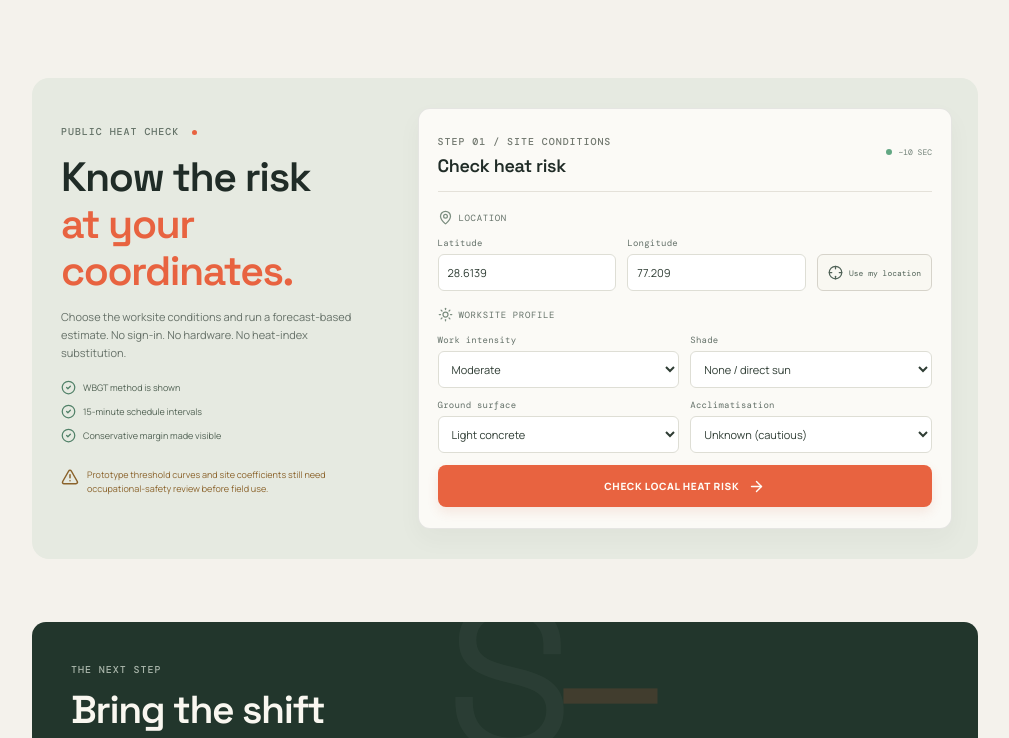
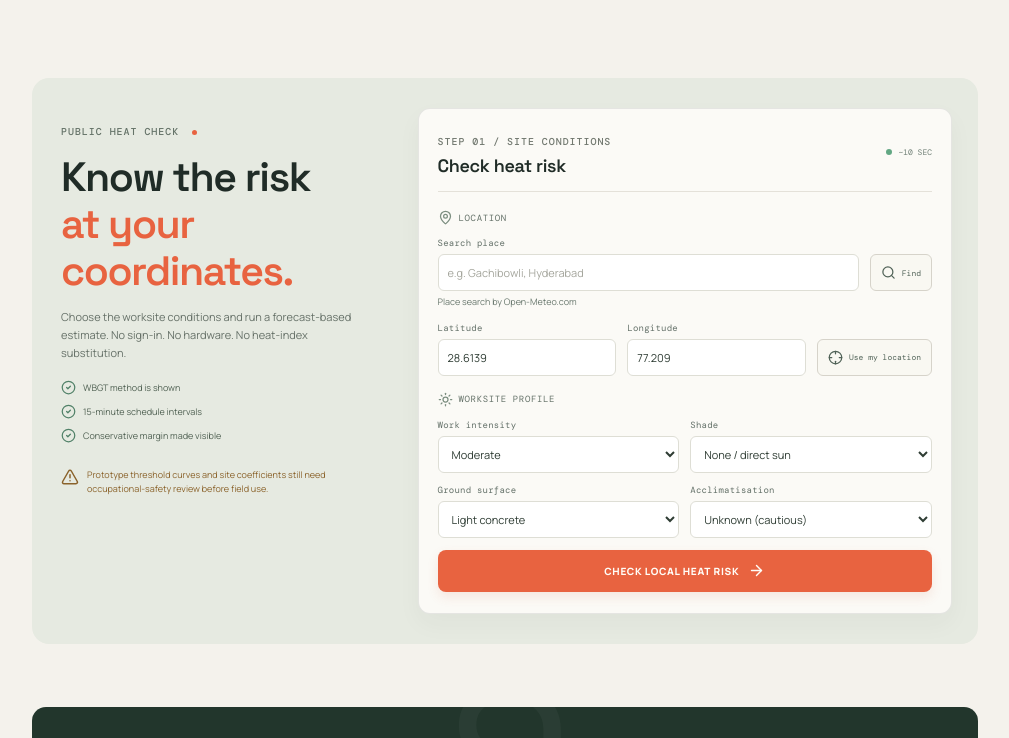
Before and after one commit to gufran-09/Shift-Shield, a React (Vite) app in the folder frontend/: page / in a window 1280 px wide. Shown: the part 1393-2131 px from the top of the page, without its empty margins (264-1273 px from the left). Built offline with nearby package versions, Linux system fonts and the light colour scheme.

Commit message:
feat(web): place-name search for site location; honest wording fixes

```diff
--- /dev/null
+++ b/frontend/src/components/PlaceSearch.tsx
@@ -0,0 +1,71 @@
+import { Search } from 'lucide-react';
+import { useState, type KeyboardEvent } from 'react';
+
+type Place = { id: number; name: string; latitude: number; longitude: number; timezone?: string; admin1?: string; admin2?: string; country?: string };
+
+const GEOCODER = 'https://geocoding-api.open-meteo.com/v1/search';
+
+/** Type a place name, pick a match, and the coordinates fill in. Uses Open-Meteo's free geocoder; only the typed name is sent. */
+export function PlaceSearch({ onPick }: { onPick: (place: { latitude: number; longitude: number; timezone?: string; label: string }) => void }) {
+  const [query, setQuery] = useState('');
+  const [results, setResults] = useState<Place[]>([]);
+  const [message, setMessage] = useState('');
+  const [busy, setBusy] = useState(false);
+
+  const search = async () => {
+    const name = query.trim();
+    if (name.length < 2) { setMessage('Type at least 2 letters.'); return; }
+    setBusy(true); setMessage(''); setResults([]);
+    try {
+      const response = await fetch(`${GEOCODER}?${new URLSearchParams({ name, count: '6', language: 'en', format: 'json' })}`);
+      if (!response.ok) throw new Error(String(response.status));
+      const data = (await response.json()) as { results?: Place[] };
+      const found = data.results ?? [];
+      // Indian places first, since ShiftShield's plans and demo are Indian.
+      found.sort((a, b) => Number(b.country === 'India') - Number(a.country === 'India'));
+      setResults(found);
+      if (!found.length) setMessage('No match. Try a city or area name, or enter coordinates.');
+    } catch {
+      setMessage('Place search is unavailable right now. Enter coordinates below.');
+    } finally {
+      setBusy(false);
+    }
+  };
+
+  const onKey = (event: KeyboardEvent<HTMLInputElement>) => {
+    if (event.key === 'Enter') { event.preventDefault(); void search(); }
+  };
+
+  const pick = (place: Place) => {
+    const label = [place.name, place.admin2 && place.admin2 !== place.name ? place.admin2 : '', place.admin1, place.country].filter(Boolean).join(', ');
+    onPick({ latitude: Number(place.latitude.toFixed(5)), longitude: Number(place.longitude.toFixed(5)), timezone: place.timezone, label });
+    setResults([]);
+    setQuery(label);
+    setMessage(`Using ${label}.`);
+  };
+
+  return (
+    <div className="place-search">
+      <div className="form-grid form-grid--location">
+        <label style={{ gridColumn: 'span 2' }}>Search place
+          <input value={query} onChange={(event) => setQuery(event.target.value)} onKeyDown={onKey} placeholder="e.g. Gachibowli, Hyderabad" aria-label="Search place by name" />
+        </label>
+        <button type="button" className="location-btn" onClick={() => void search()} disabled={busy}><Search size={15} /> {busy ? 'Searching…' : 'Find'}</button>
+      </div>
+      {results.length > 0 && (
+        <ul role="listbox" aria-label="Matching places" style={{ listStyle: 'none', margin: '6px 0 0', padding: 0, border: '1px solid #deded5', borderRadius: 6, background: '#fff', overflow: 'hidden' }}>
+          {results.map((place) => (
+            <li key={place.id}>
+              <button type="button" role="option" aria-selected={false} onClick={() => pick(place)} style={{ display: 'block', width: '100%', textAlign: 'left', padding: '8px 10px', border: 0, borderBottom: '1px solid #eeede6', background: 'transparent', font: '11px Manrope, sans-serif', color: '#2f3d34', cursor: 'pointer' }}>
+                <strong>{place.name}</strong>{' '}
+                <span style={{ color: '#7a8279' }}>{[place.admin2 && place.admin2 !== place.name ? place.admin2 : '', place.admin1, place.country].filter(Boolean).join(', ')}</span>
+              </button>
+            </li>
+          ))}
+        </ul>
+      )}
+      {message && <p className="inline-hint" style={{ marginTop: 6 }}>{message}</p>}
+      <p className="inline-hint" style={{ marginTop: 4 }}>Place search by Open-Meteo.com</p>
+    </div>
+  );
+}
--- a/frontend/src/pages/HeatCheckPage.tsx
+++ b/frontend/src/pages/HeatCheckPage.tsx
@@ -4,6 +4,7 @@ import { Link } from 'react-router-dom';
 import { Area, AreaChart, CartesianGrid, ResponsiveContainer, Tooltip, XAxis, YAxis } from 'recharts';
 import { api } from '../api';
 import { BandPill, ErrorNotice, Loading, SafetyNotice } from '../components/Primitives';
+import { PlaceSearch } from '../components/PlaceSearch';
 import { RouteHint } from '../components/RouteHint';
 import type { PublicHeatCheckResponse } from '../types';
 
@@ -76,6 +77,7 @@ export function HeatCheckPage() {
       <div className="check-form-wrap"><div className="check-form-header"><div><span className="eyebrow">STEP 01 / SITE CONDITIONS</span><h3>Check heat risk</h3></div><span className="form-time"><span className="online-dot" /> ~10 SEC</span></div>
         <form className="check-form" onSubmit={submit}>
           <div className="form-section-label"><MapPin size={15} /> LOCATION</div>
+          <PlaceSearch onPick={(place) => { set('latitude', place.latitude); set('longitude', place.longitude); if (place.timezone) set('timezone', place.timezone); setGeoMessage(''); }} />
           <div className="form-grid form-grid--location"><label>Latitude<input type="number" step="any" min="-90" max="90" value={form.latitude} onChange={(event) => set('latitude', Number(event.target.value))} required /></label><label>Longitude<input type="number" step="any" min="-180" max="180" value={form.longitude} onChange={(event) => set('longitude', Number(event.target.value))} required /></label><button type="button" className="location-btn" onClick={locate}><Crosshair size={15} /> Use my location</button></div>
           {geoMessage && <p className="inline-hint" role="status">{geoMessage}</p>}
           <div className="form-section-label"><Sun size={15} /> WORKSITE PROFILE</div>
--- a/frontend/src/pages/SetupPage.tsx
+++ b/frontend/src/pages/SetupPage.tsx
@@ -3,6 +3,7 @@ import { useState, type FormEvent } from 'react';
 import { Link, useNavigate } from 'react-router-dom';
 import { api } from '../api';
 import { ErrorNotice, SafetyNotice } from '../components/Primitives';
+import { PlaceSearch } from '../components/PlaceSearch';
 import type { SiteProfile } from '../types';
 
 type Created = { site: SiteProfile; supervisor_token: string; supervisor_token_notice: string; email_status: string };
@@ -51,6 +52,7 @@ export function SetupPage() {
     <SafetyNotice>Site adjustments and threshold charts are demo-only, not calibrated site measurements. Professional review is required before field use.</SafetyNotice>
     <form className="setup-form" onSubmit={submit}>
       <div className="setup-form__section"><div className="setup-form__section-head"><span>01</span><div><h2>Where is the work?</h2><p>Site name, coordinates and local timezone.</p></div></div>
+        <PlaceSearch onPick={(place) => { set('latitude', place.latitude); set('longitude', place.longitude); if (place.timezone) set('timezone', place.timezone); }} />
         <div className="form-grid form-grid--three"><label>Worksite name<input required minLength={2} maxLength={100} value={form.name} onChange={(e) => set('name', e.target.value)} placeholder="e.g. South Yard — Packing" /></label><label>Latitude<input type="number" step="any" min="-90" max="90" value={form.latitude} onChange={(e) => set('latitude', Number(e.target.value))} required /></label><label>Longitude<input type="number" step="any" min="-180" max="180" value={form.longitude} onChange={(e) => set('longitude', Number(e.target.value))} required /></label><label>Time zone<input value={form.timezone} onChange={(e) => set('timezone', e.target.value)} required placeholder="Asia/Kolkata" /></label></div>
       </div>
       <div className="setup-form__section"><div className="setup-form__section-head"><span>02</span><div><h2>What is the crew working in?</h2><p>Choose the nearest match. Don’t guess about protective clothing.</p></div></div>
```
